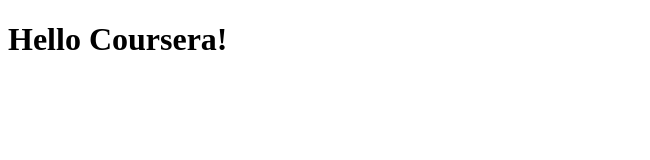
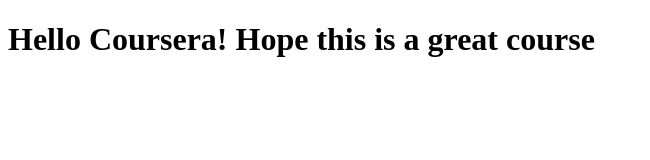
Before and after one commit to clintmann/coursera-test, a plain HTML site: page site/index.html in a window 1280 px wide. Shown: the whole page, without its empty margins (0-650 px from the left). Drawn offline with Linux system fonts and the light colour scheme.

Commit message:
Small update

```diff
--- a/site/index.html
+++ b/site/index.html
@@ -4,6 +4,6 @@
 	<title>Hello Coursera</title>
 </head>
 <body>
-<h1>Hello Coursera!</h1>
+<h1>Hello Coursera! Hope this is a great course</h1>
 </body>
 </html>
```
